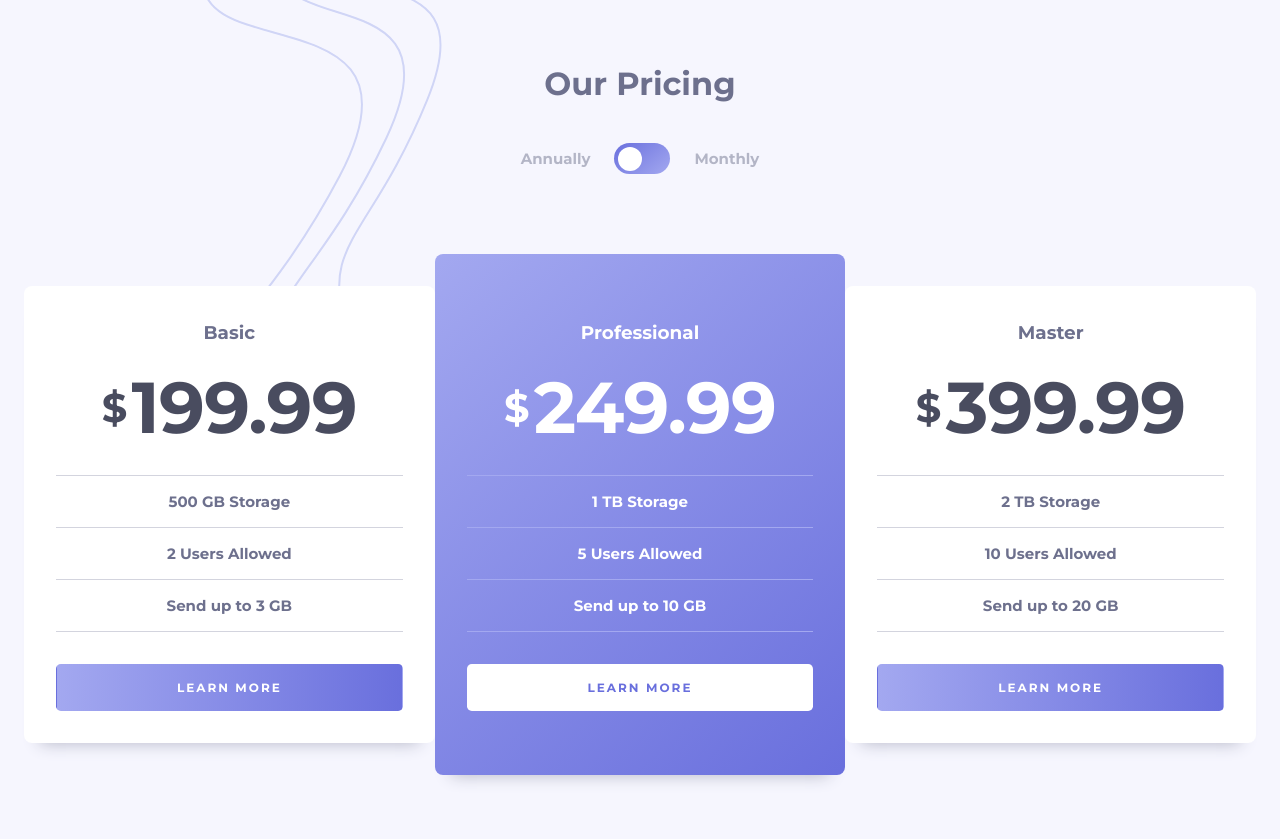
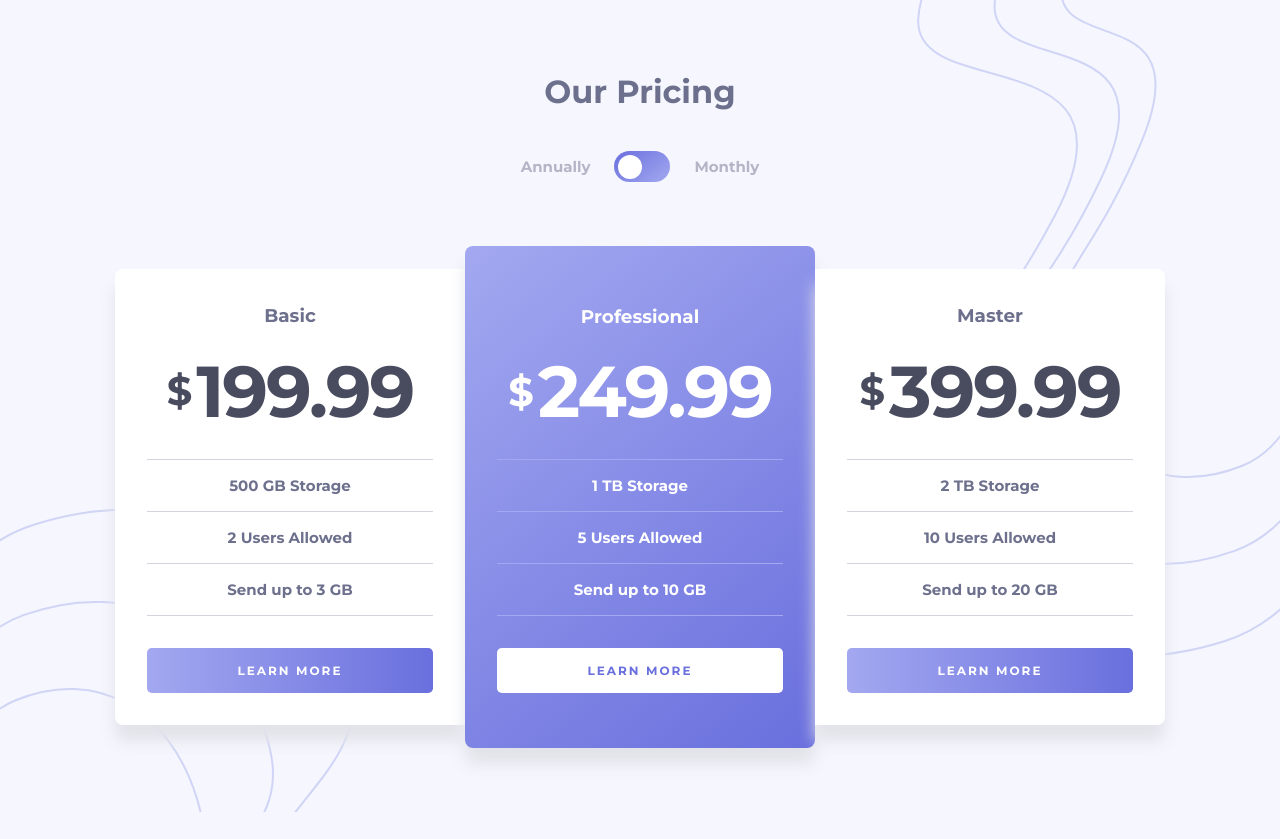
Before and after one commit to maiaflow/pricing-component-with-toggle, a plain HTML site: page index.html in a window 1280 px wide. After the commit the page ends 812 px from the top, so only its background shows below. Drawn offline with Linux system fonts and the light colour scheme.

Commit message:
desktop and tweaking

```diff
--- a/css/_media.scss
+++ b/css/_media.scss
@@ -1,11 +1,27 @@
 @media (min-width:1200px) {
     body {
+        background: url(../images/bg-top.svg) top right no-repeat, url(../images/bg-bottom.svg) bottom left no-repeat $verylightgrayishblue;
+        min-height: 100vh;
+        padding-top: 72px;
+        header nav {
+                margin-bottom: 4rem;
+            }
         main {
             gap: 0;
             flex-direction: row;
+            max-width: 1050px;
+            margin: 0 auto;
             article {
                 &.inverted {
-                    padding: 4.2rem 2rem 4rem;
+                    padding: 3.7rem 2rem 3.4rem;
+                }
+                &#basic {
+                    border-top-right-radius: 0;
+                    border-bottom-right-radius: 0;
+                }
+                &#master {
+                    border-top-left-radius: 0;
+                    border-bottom-left-radius: 0;
                 }
             }
         }
--- a/css/styles.scss
+++ b/css/styles.scss
@@ -10,7 +10,7 @@
 body {
     font-family: 'Montserrat', sans-serif;
     font-size: 15px;
-    background: url(../images/bg-top.svg) 190px -40px $verylightgrayishblue no-repeat;
+    background: url(../images/bg-top.svg) 195px -36px $verylightgrayishblue no-repeat;
     padding: 4rem 1.5rem;
     header {
         display: flex;
@@ -93,7 +93,7 @@ body {
         display: flex;
         flex-direction: column;
         align-items: center;
-        gap: 20px;
+        gap: 32px;
         article {
             display: flex;
             flex-direction: column;
@@ -101,7 +101,7 @@ body {
             background: #fff;
             border-radius: .5rem;
             padding: 2.2rem 2rem 2rem;
-            box-shadow: 0rem 1rem 1rem -1rem $lightgrayishblue;
+            box-shadow: 0rem 1rem 1rem 0rem hsl(234, 14%, 90%);
             max-width: 500px;
             width: 100%;
             &.inverted {
@@ -117,7 +117,7 @@ body {
                     background: #fff;
                     color: $gradient2;
                     &:hover {
-                        border-color: #fff;
+                        box-shadow: 0 0 0 1px white;
                         background: none;
                         color: #fff;
                     }
@@ -131,9 +131,9 @@ body {
             p {
                 color: $darkgrayishblue;
                 font-size: 4.5rem;
-                letter-spacing: -0.7px;
+                letter-spacing: -2.1px;
                 display: flex;
-                gap: 5px;
+                gap: 6px;
                 align-items: center;
                 justify-content: center;
                 sub {
@@ -161,11 +161,12 @@ body {
                 letter-spacing: 2px;
                 padding: 15px 20px;
                 border-radius: .3rem;
-                border: 1px solid transparent;
-                transition: all .2s ease-in-out;
+                border: 0;
+                box-shadow: 0 0 0 1px transparent;
+                // transition: all .2s ease-in-out;
                 cursor: pointer;
                 &:hover {
-                    border-color: $gradient2;
+                    box-shadow: 0 0 0 1px $gradient2;
                     background: none;
                     color: $gradient2;
                 }
```
Also changed, not shown: css/styles.css, 1 other file.
